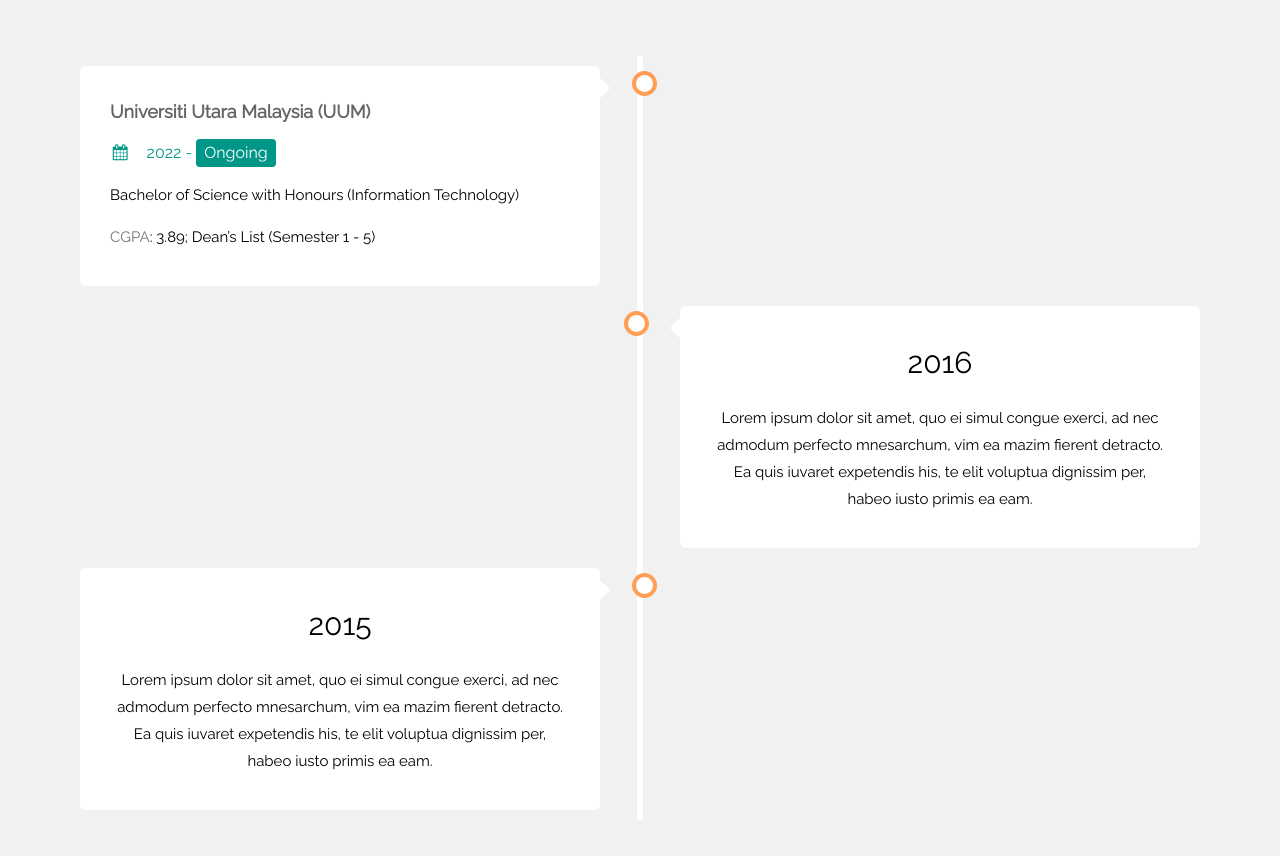
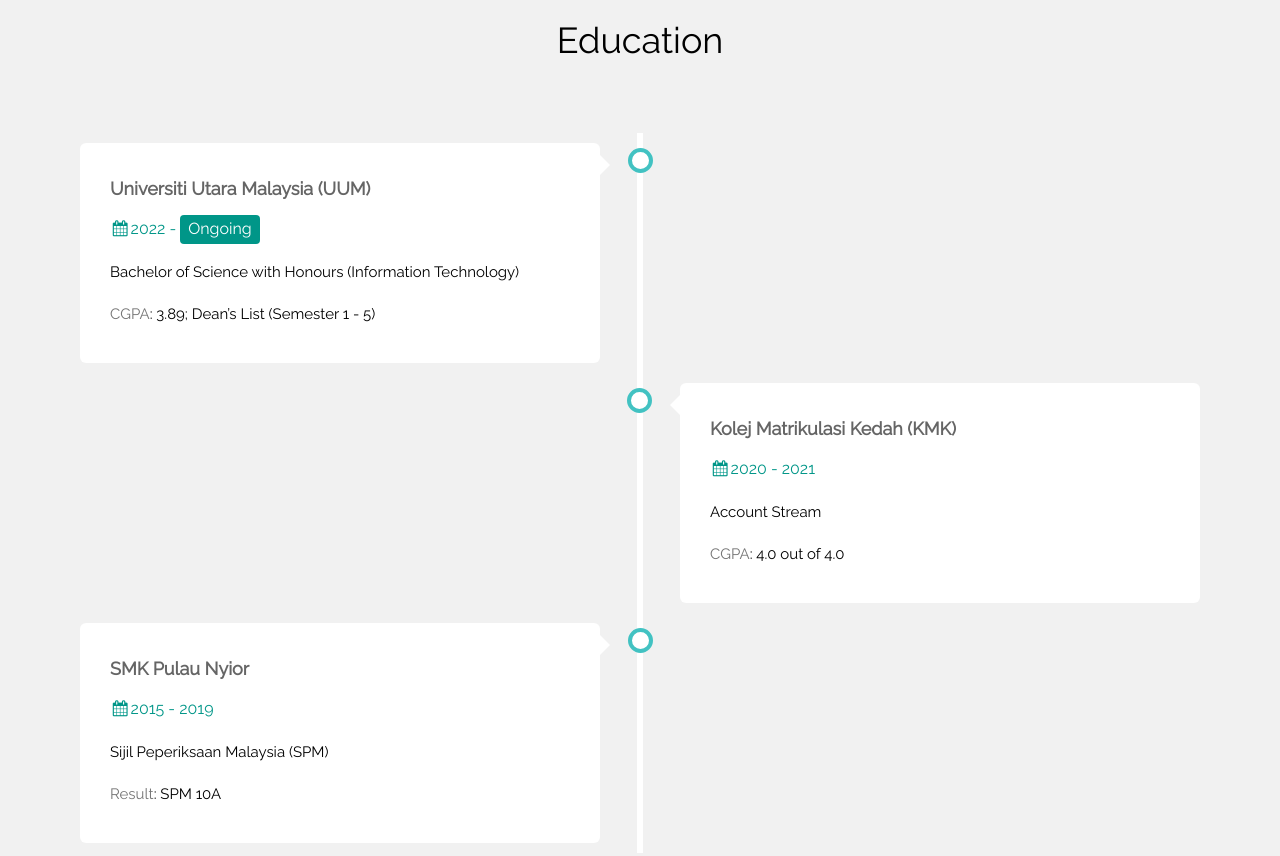
Before and after one commit to skyesuniverse/heyo_Huiyi, a plain HTML site: page index.html in a window 1280 px wide. Shown: the part 1480-2336 px from the top of the page. Drawn offline with nearby package versions, Linux system fonts and the light colour scheme.

Commit message:
update education section

```diff
--- a/index.html
+++ b/index.html
@@ -36,7 +36,6 @@
     }
 
     /* EDUCATION TIMELINE */
-
     /* The actual timeline (the vertical ruler) */
     .timeline {
         position: relative;
@@ -49,7 +48,7 @@
         content: '';
         position: absolute;
         width: 6px;
-        background-color: white;
+        background-color: rgb(255, 255, 255);
         top: 0;
         bottom: 0;
         left: 50%;
@@ -60,7 +59,7 @@
     .container {
         padding: 10px 40px;
         position: relative;
-        /* background-color: inherit; */
+        background-color: inherit;
         width: 50%;
     }
 
@@ -70,9 +69,9 @@
         position: absolute;
         width: 25px;
         height: 25px;
-        right: -17px;
+        right: -13px;
         background-color: white;
-        border: 4px solid #FF9F55;
+        border: 4px solid #42c2c2;
         top: 15px;
         border-radius: 50%;
         z-index: 1;
@@ -118,7 +117,7 @@
 
     /* Fix the circle for containers on the right side */
     .right::after {
-        left: -16px;
+        left: -13px;
     }
 
     /* The actual content */
@@ -176,8 +175,8 @@
             <!-- Right-sided navbar links -->
             <div class="w3-right w3-hide-small">
                 <a href="#about" class="w3-bar-item w3-button">About</a>
-                <a href="#team" class="w3-bar-item w3-button"><i class="fa fa-user"></i> Education</a>
-                <a href="#work" class="w3-bar-item w3-button"><i class="fa fa-th"></i> Portfolio</a>
+                <a href="#education" class="w3-bar-item w3-button">Education</a>
+                <a href="#work" class="w3-bar-item w3-button">Portfolio</a>
                 <!-- <a href="#pricing" class="w3-bar-item w3-button"><i class="fa fa-usd"></i> PRICING</a> -->
                 <a href="#contact" class="w3-bar-item w3-button"><i class="fa fa-envelope"></i> Contact</a>
             </div>
@@ -196,7 +195,7 @@
         <a href="javascript:void(0)" onclick="w3_close()" class="w3-bar-item w3-button w3-large w3-padding-16">Close
             ×</a>
         <a href="#about" onclick="w3_close()" class="w3-bar-item w3-button">About</a>
-        <a href="#team" onclick="w3_close()" class="w3-bar-item w3-button">Education</a>
+        <a href="#education" onclick="w3_close()" class="w3-bar-item w3-button">Education</a>
         <a href="#work" onclick="w3_close()" class="w3-bar-item w3-button">Portfolio</a>
         <!-- <a href="#pricing" onclick="w3_close()" class="w3-bar-item w3-button">PRICING</a> -->
         <a href="#contact" onclick="w3_close()" class="w3-bar-item w3-button">Contact</a>
@@ -224,8 +223,8 @@
     </header>
 
     <!-- About Section -->
-    <div class="w3-container" style="padding:100px 16px" id="about">
-        <h3 class="w3-center">A LITTLE ABOUT ME</h3>
+    <div class="w3-container " style="padding:60px 16px" id="about">
+        <h3 class="w3-center w3-xxlarge">A Little About Me</h3>
         <!-- <p class="w3-center w3-large">Key features of our company</p> -->
 
         <!-- Center the entire section -->
@@ -234,58 +233,54 @@
             <div class="w3-twothird" style="text-align: center;">
                 <img src="profilepic.png" alt="Profile Picture" class="w3-circle" style="width: 200px; height: 200px;">
                 <!-- <p class="w3-large">Responsive</p> -->
-                <p class="w3-content " style="max-width:700px">Heyo! My name is Hui Yiand I'm an IT student with a
+                <p class="w3-content " style="max-width:700px">Heyo! My name is Hui Yi and I'm an IT student with a
                     passion for front end development and design. I'm currently a third
                     year student at Northen Univeity Malayia pursuing a degree in Information Technology with a major in
                     software engineering. I aspire toward a career that will allow me to channel my creativity through
                     crafting beautiful software and engaging experiences.I wish to have a career in a field where I can
                     use my creativity to create beautiful software and gain new perspectives.<br><br>When I am not
-                    working on the computer, I enjoy photography, swimming, and playing frisbee.
-
+                    working on the computer, I enjoy photography, swimming, and playing frisbee
                 </p>
             </div>
         </div>
     </div>
 
     <!-- Education Section -->
-    <div class="w3-container w3-row w3-center w3-light-grey w3-padding-64">
+    <div class="w3-container w3-row w3-center w3-light-grey w3-padding-64" id="education">
+        <h3 class="w3-center w3-xxlarge" style="padding:0px 16px 50px">Education</h3>
         <div class="timeline" style="position:relative; max-width: 1200px; margin: 0 auto; box-sizing: border-box;">
+            <!--university  -->
             <div class="container left">
                 <div class="content">
-                    <!-- <h3>2017</h3>
-                    <p>Lorem ipsum dolor sit amet, quo ei simul congue exerci, ad nec admodum
-                        perfecto mnesarchum, vim
-                        ea mazim
-                        fierent detracto. Ea quis iuvaret expetendis his, te elit voluptua dignissim per, habeo iusto
-                        primis ea
-                        eam.</p> -->
                     <div class="w3-content w3-left-align">
                         <h5 class="w3-opacity"><b>Universiti Utara Malaysia (UUM)</b></h5>
-                        <h6 class="w3-text-teal"><i class="fa fa-calendar fa-fw w3-margin-right"></i>2022 - <span
+                        <h6 class="w3-text-teal"><i class="fa fa-calendar fa-fw"></i>2022 - <span
                                 class="w3-tag w3-teal w3-round">Ongoing</span></h6>
                         <p>Bachelor of Science with Honours (Information Technology)</p>
                         <p><span class="w3-text-grey">CGPA</span>: 3.89; Dean’s List (Semester 1 - 5)</p>
                     </div>
                 </div>
             </div>
+            <!-- matriculation -->
             <div class="container right">
                 <div class="content">
-                    <h2>2016</h2>
-                    <p>Lorem ipsum dolor sit amet, quo ei simul congue exerci, ad nec admodum perfecto mnesarchum, vim
-                        ea mazim
-                        fierent detracto. Ea quis iuvaret expetendis his, te elit voluptua dignissim per, habeo iusto
-                        primis ea
-                        eam.</p>
+                    <div class="w3-content w3-left-align">
+                        <h5 class="w3-opacity"><b>Kolej Matrikulasi Kedah (KMK)</b></h5>
+                        <h6 class="w3-text-teal"><i class="fa fa-calendar fa-fw"></i>2020 - 2021</h6>
+                        <p>Account Stream</p>
+                        <p><span class="w3-text-grey">CGPA</span>: 4.0 out of 4.0</p>
+                    </div>
                 </div>
             </div>
+            <!-- high school -->
             <div class="container left">
                 <div class="content">
-                    <h2>2015</h2>
-                    <p>Lorem ipsum dolor sit amet, quo ei simul congue exerci, ad nec admodum perfecto mnesarchum, vim
-                        ea mazim
-                        fierent detracto. Ea quis iuvaret expetendis his, te elit voluptua dignissim per, habeo iusto
-                        primis ea
-                        eam.</p>
+                    <div class="w3-content w3-left-align">
+                        <h5 class="w3-opacity"><b>SMK Pulau Nyior</b></h5>
+                        <h6 class="w3-text-teal"><i class="fa fa-calendar fa-fw "></i>2015 - 2019</h6>
+                        <p>Sijil Peperiksaan Malaysia (SPM)</p>
+                        <p><span class="w3-text-grey">Result</span>: SPM 10A</p>
+                    </div>
                 </div>
             </div>
 
```
